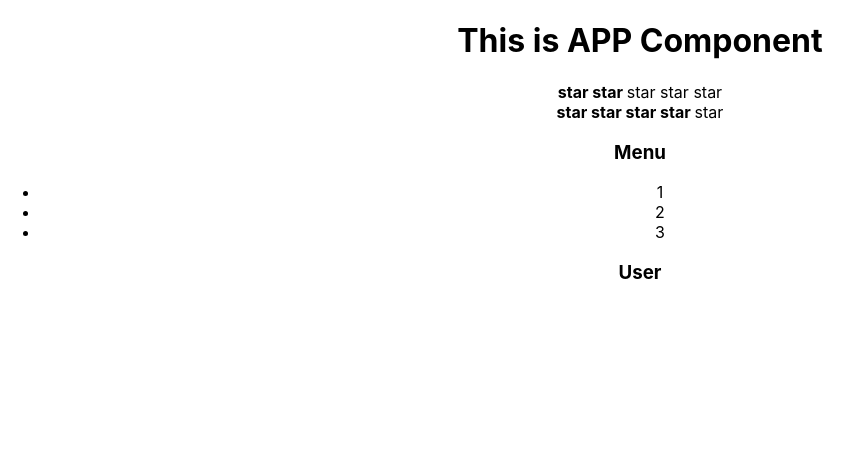
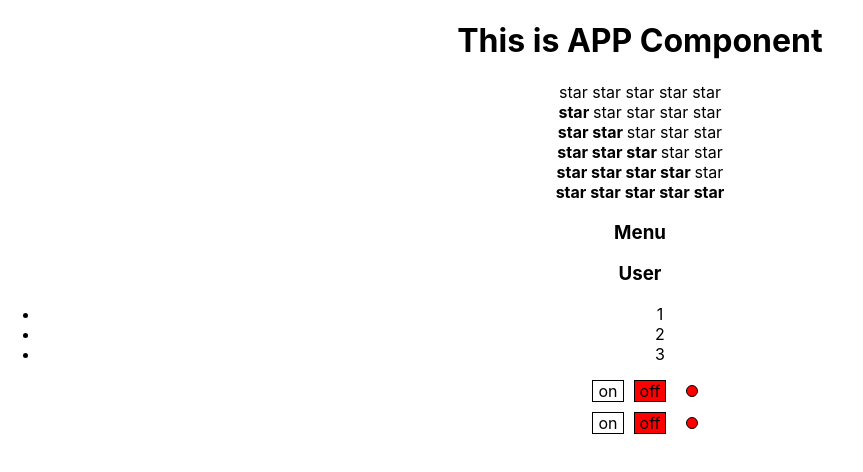
Before and after one commit to alexandrufiodor/kabzda-cac-prosto, a React (Create React App) app: page / in a window 1280 px wide. Shown: the top 472 px of the page, without its empty margins (0-863 px from the left). Built offline with nearby package versions, Linux system fonts and the light colour scheme.

Commit message:
UseState

```diff
--- a/src/App.tsx
+++ b/src/App.tsx
@@ -2,15 +2,24 @@
 import './App.css';
 import {Accordion} from "./components/Accordion/Accordion";
 import {Rating} from "./components/Rating/Rating";
+import {OnOff} from "./components/OnOff/OnOff";
 
 function App() {
+
     return (
         <div className="App">
             <PageTitle title="This is APP Component"/>
+            <Rating value={0}/>
+            <Rating value={1}/>
             <Rating value={2}/>
+            <Rating value={3}/>
             <Rating value={4}/>
+            <Rating value={5}/>
             <Accordion titleValue={"Menu"} collapsed={true}/>
             <Accordion titleValue={"User"} collapsed={false}/>
+
+            <OnOff  />
+            <OnOff  />
         </div>
     );
 }
--- a/src/components/Accordion/Accordion.tsx
+++ b/src/components/Accordion/Accordion.tsx
@@ -1,4 +1,5 @@
 import React from "react";
+
 
 type AccordionPropsType = {
     titleValue: string,
@@ -6,21 +7,16 @@
 }
 
 export function Accordion(props: AccordionPropsType) {
-    if (props.collapsed) {
-        return <>
-            <AccordionTitle title={props.titleValue}/>
-            <AccordionBody/>
-        </>
-    } else {
-        return <>
-            <AccordionTitle title={props.titleValue}/>
-        </>
-    }
+    return <div>
+        <AccordionTitle title={props.titleValue}/>
+        {!props.collapsed && <AccordionBody/>}
+    </div>
+}
 
-}
 type AccordionTitlePropsType = {
     title: string
 }
+
 function AccordionTitle(props: AccordionTitlePropsType) {
     return (
         <h3>{props.title}</h3>
--- /dev/null
+++ b/src/components/OnOff/OnOff.tsx
@@ -0,0 +1,49 @@
+import React, {useState} from "react";
+import s from "./OnOff.module.css";
+
+type OnOffPropsType = {
+    // on: boolean
+}
+
+export function OnOff(props: OnOffPropsType) {
+
+    let [on, setOn] = useState(false);
+
+    const onStyle = {
+        display: 'inline-block',
+        cursor: 'pointer',
+        width: "30px",
+        height: "20px",
+        marginLeft: "10px",
+        marginBottom: "10px",
+        border: "1px solid #000",
+        backgroundColor: on ? "green" : "transparent"
+    }
+    const offStyle = {
+        display: 'inline-block',
+        cursor: 'pointer',
+        width: "30px",
+        height: "20px",
+        marginLeft: "10px",
+        marginBottom: "10px",
+        border: "1px solid #000",
+        backgroundColor: on ? "transparent" : "red"
+    }
+    const indicatorStyle = {
+        display: 'inline-block',
+        width: "10px",
+        height: "10px",
+        marginLeft: "20px",
+        borderRadius: "99px",
+        border: "1px solid #000",
+        backgroundColor: on ? "green" : "red"
+    }
+
+    return (
+        <div>
+            <div style={onStyle} onClick={() => {setOn(true)}}>on</div>
+            <div style={offStyle}  onClick={() => {setOn(false)}}>off</div>
+           <div style={indicatorStyle}></div>
+        </div>
+    )
+}
--- a/src/components/Rating/Rating.tsx
+++ b/src/components/Rating/Rating.tsx
@@ -6,55 +6,15 @@
 
 
 export function Rating(props: RatingPropsType) {
-    if (props.value == 1) {
-        return <div>
-            <Star selected={true}/>
-            <Star selected={false}/>
-            <Star selected={false}/>
-            <Star selected={false}/>
-            <Star selected={false}/>
+    return (
+        <div>
+            <Star selected={props.value > 0}/>
+            <Star selected={props.value > 1}/>
+            <Star selected={props.value > 2}/>
+            <Star selected={props.value > 3}/>
+            <Star selected={props.value > 4}/>
         </div>
-    } else if (props.value == 2) {
-        return <div>
-            <Star selected={true}/>
-            <Star selected={true}/>
-            <Star selected={false}/>
-            <Star selected={false}/>
-            <Star selected={false}/>
-        </div>
-    } else if (props.value == 3) {
-        return <div>
-            <Star selected={true}/>
-            <Star selected={true}/>
-            <Star selected={true}/>
-            <Star selected={false}/>
-            <Star selected={false}/>
-        </div>
-    } else if (props.value == 4) {
-        return <div>
-            <Star selected={true}/>
-            <Star selected={true}/>
-            <Star selected={true}/>
-            <Star selected={true}/>
-            <Star selected={false}/>
-        </div>
-    } else if (props.value == 5) {
-        return <div>
-            <Star selected={true}/>
-            <Star selected={true}/>
-            <Star selected={true}/>
-            <Star selected={true}/>
-            <Star selected={true}/>
-        </div>
-    } else {
-        return <div>
-            <Star selected={false}/>
-            <Star selected={false}/>
-            <Star selected={false}/>
-            <Star selected={false}/>
-            <Star selected={false}/>
-        </div>
-    }
+    )
 }
 
 type StarPropsType = {
```
Also changed, not shown: src/components/OnOff/OnOff.module.css (added).
